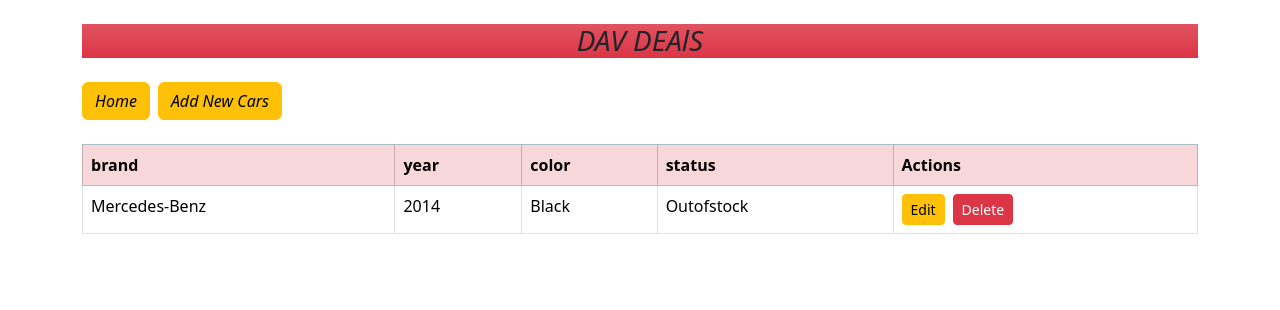
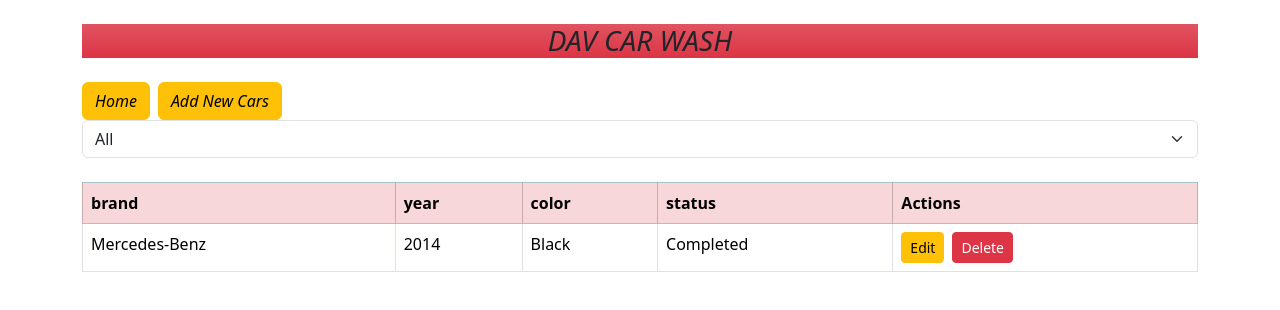
Before and after one commit to DUAwele/davs-app, a React (Create React App) app: page / in a window 1280 px wide. Shown: the top 310 px of the page. Built offline with nearby package versions, Linux system fonts and the light colour scheme.

Commit message:
more little updates

```diff
--- a/package.json
+++ b/package.json
@@ -12,8 +12,10 @@
     "gh-pages": "^6.3.0",
     "react": "^19.1.0",
     "react-dom": "^19.1.0",
+    "react-redux": "^9.2.0",
     "react-router-dom": "^7.4.1",
     "react-scripts": "5.0.1",
+    "redux": "^5.0.1",
     "web-vitals": "^2.1.4"
   },
   "scripts": {
--- a/src/Addcars.js
+++ b/src/Addcars.js
@@ -12,7 +12,7 @@ function Addcars({ onAdd }) {
     navigate("/");
   }
 
-  return <CRSform initialData={{ brand: "", year: "", color: "" }} onSubmit={handleAdd} />;
+  return <CRSform initialData={{ brand: "", year: "", color: "", status: false }} onSubmit={handleAdd} />;
 }
 
 export default Addcars;
--- a/src/App.js
+++ b/src/App.js
@@ -6,27 +6,55 @@ import 'bootstrap/dist/css/bootstrap.min.css';
 import Addcars from './Addcars';
 import Clist from './Clist';
 import Editcrs from './Editcrs';
+import { Provider } from 'react-redux';
+import { createStore } from 'redux';
+
+const initialState = {
+  cars: [
+    {id : 1, brand: "Mercedes-Benz" , year: 2014 , color: "Black", status: true}
+  ]
+};
+
+// 🔥 Reducer - Only manages state, doesn't handle methods directly
+const reducer = (state = initialState, action) => {
+  switch(action.type) {
+      case 'SET_ITEMS':
+          return { ...state, cars: action.payload };
+      default:
+          return state;
+  }
+};
+// 🔥 Create Redux Store
+const store = createStore(
+  reducer,
+  window.__REDUX_DEVTOOLS_EXTENSION__ && window.__REDUX_DEVTOOLS_EXTENSION__()
+);
 
 
 
 function App() {
 
-  const [cars , setCars] = useState([
-    {id : 1, brand: "Mercedes-Benz" , year: 2014 , color: "Black"}
-  ])
+  const [cars , setCars] = useState(store.getState().cars);
+
   function deletecars(id)
   {
-    setCars(cars.filter((car) => car.id !== id));
+    const updatedcars = cars.filter((car) => car.id !== id);
+      setCars(updatedcars);
+      store.dispatch({ type: 'SET_ITEMS', payload: updatedcars });
   }
 
   function addcar(car) {
-    const newcar = { ...car, id: Date.now() };
-    setCars([...cars, newcar]);
+    const newCar = { ...car, id: Date.now() };
+    const updatedcars = [...cars, newCar];
+    setCars(updatedcars);
+    store.dispatch({ type: 'SET_ITEMS', payload: updatedcars });
   }
 
   function updateCars(updated)
   {
-    setCars(cars.map((car) => car.id === updated.id ? updated : cars));
+    const updatedcars = cars.map((car) => car.id === updated.id ? updated : car);
+    setCars(updatedcars);
+    store.dispatch({ type: 'SET_ITEMS', payload: updatedcars });
   }
 
   return(
--- a/src/CRSform.js
+++ b/src/CRSform.js
@@ -58,7 +58,7 @@ function CRSform({ initialData , onSubmit})
                 checked={formData.status}
                 onChange={handleStatusChange}
               />
-              <label className="form-check-label">instock </label>
+              <label className="form-check-label">Completed </label>
           </div>
           <button type="submit" className="btn btn-primary">Save</button>
         </form>
--- a/src/Clist.js
+++ b/src/Clist.js
@@ -1,10 +1,25 @@
-import React from 'react';
+import React, {useState} from "react";
 import {Link} from 'react-router-dom';
 
 
 function Clist({cars, onDelete})
-{
+{ const [Filterstatus, setFilterStatus] = useState("All")
+
+  const Filteredcars = cars.filter(car => {
+    return (Filterstatus == "All" || (Filterstatus == "Completed" && car.status) || (Filterstatus == "Cleaning" && !car.status))
+  })
+
+
+
     return (
+      <div>
+        <div className='mb-2'>
+          <select className="form-select" onChange={(e) => setFilterStatus(e.target.value)}>
+            <option value="All">All</option>
+            <option value="Completed">completed</option>
+            <option value="Cleaning">cleaning</option>
+          </select>
+        </div>
         <div className="table-responsive mt-4">
           <table className="table table-bordered">
             <thead className="table-info">
@@ -17,12 +32,12 @@ function Clist({cars, onDelete})
               </tr>
             </thead>
             <tbody>
-              {cars.map((car) => (
+              {Filteredcars.map((car) => (
                 <tr key={car.id}>
                   <td>{car.brand}</td>
                   <td>{car.year}</td>
                   <td>{car.color}</td>
-                  <td>{car.status == true ? 'Instock' : 'Outofstock'}</td>
+                  <td>{car.status == true ? 'Completed' : 'Cleaning'}</td>
                   <td>
                     <Link className="btn btn-warning btn-sm me-2" to={`/edit/${car.id}`}>Edit</Link>
                     <button className="btn btn-danger btn-sm" onClick={() => onDelete(car.id)}>Delete</button>
@@ -32,6 +47,7 @@ function Clist({cars, onDelete})
             </tbody>
           </table>
         </div>
+        </div>
       );
 }
 
--- a/src/Editcrs.js
+++ b/src/Editcrs.js
@@ -9,7 +9,7 @@ function Editcrs({cars, onupdate})
 
     const car = cars.find((i) => i.id === parseInt(id));
 
-    if(!car) return <p> student not found</p>
+    if(!car) return <p>huh no car?</p>
 
     function handleupdate(updatecar)
     {
--- a/src/layout.js
+++ b/src/layout.js
@@ -5,7 +5,7 @@ function Layout({children})
 {
     return (
          <div className="container mt-4">
-            <h3 className="text-center mb-4 bg-danger bg-gradient fst-italic">DAV DEAlS</h3>
+            <h3 className="text-center mb-4 bg-danger bg-gradient fst-italic">DAV CAR WASH</h3>
             <nav>
                 <Link className="btn btn-warning me-2 fst-italic" to="/"> Home </Link>
                 <Link className="btn btn-warning fst-italic" to="/add"> Add New Cars </Link>
```
Also changed, not shown: 1 other file (tests, documents, lock files or other folders).
